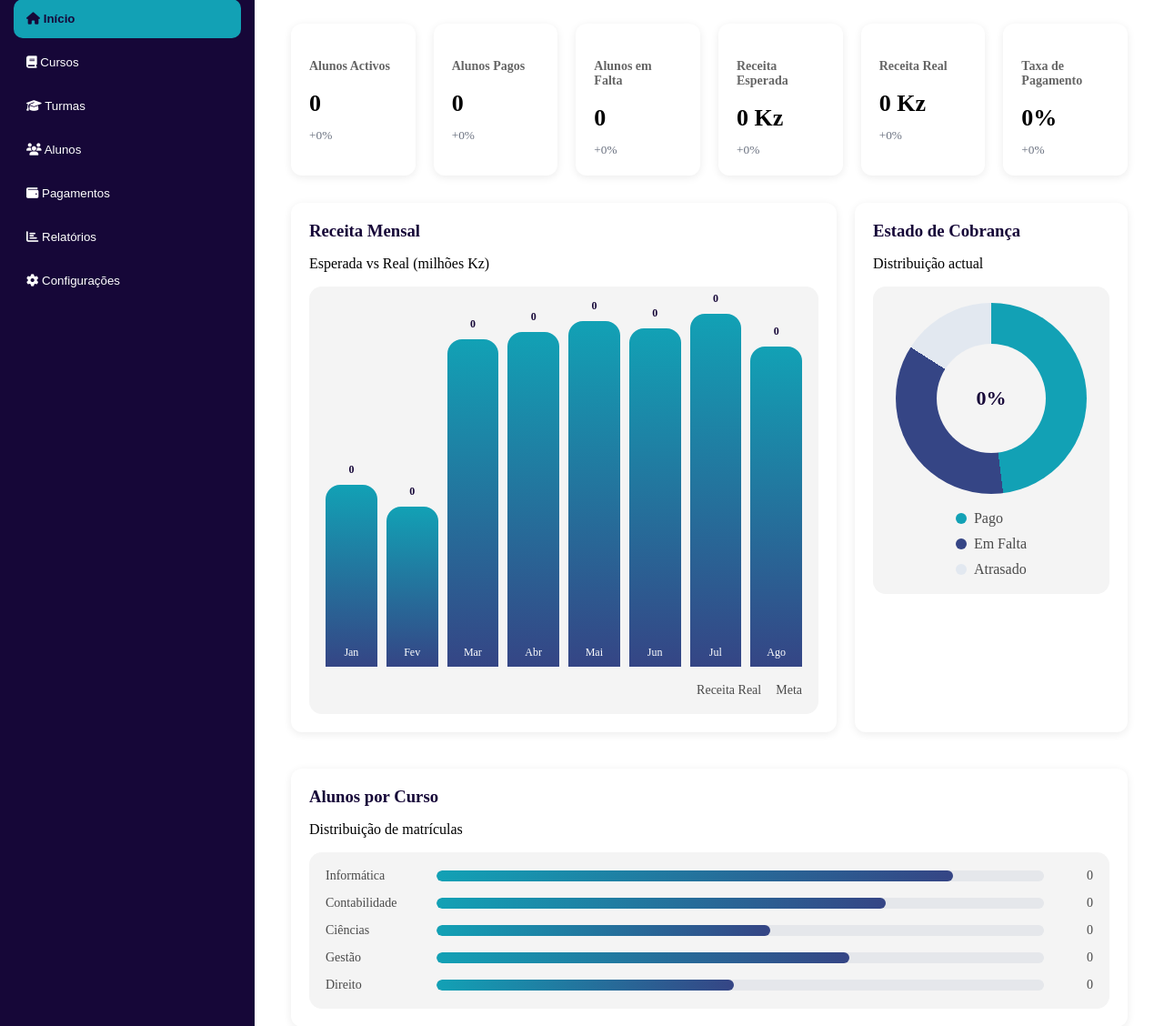
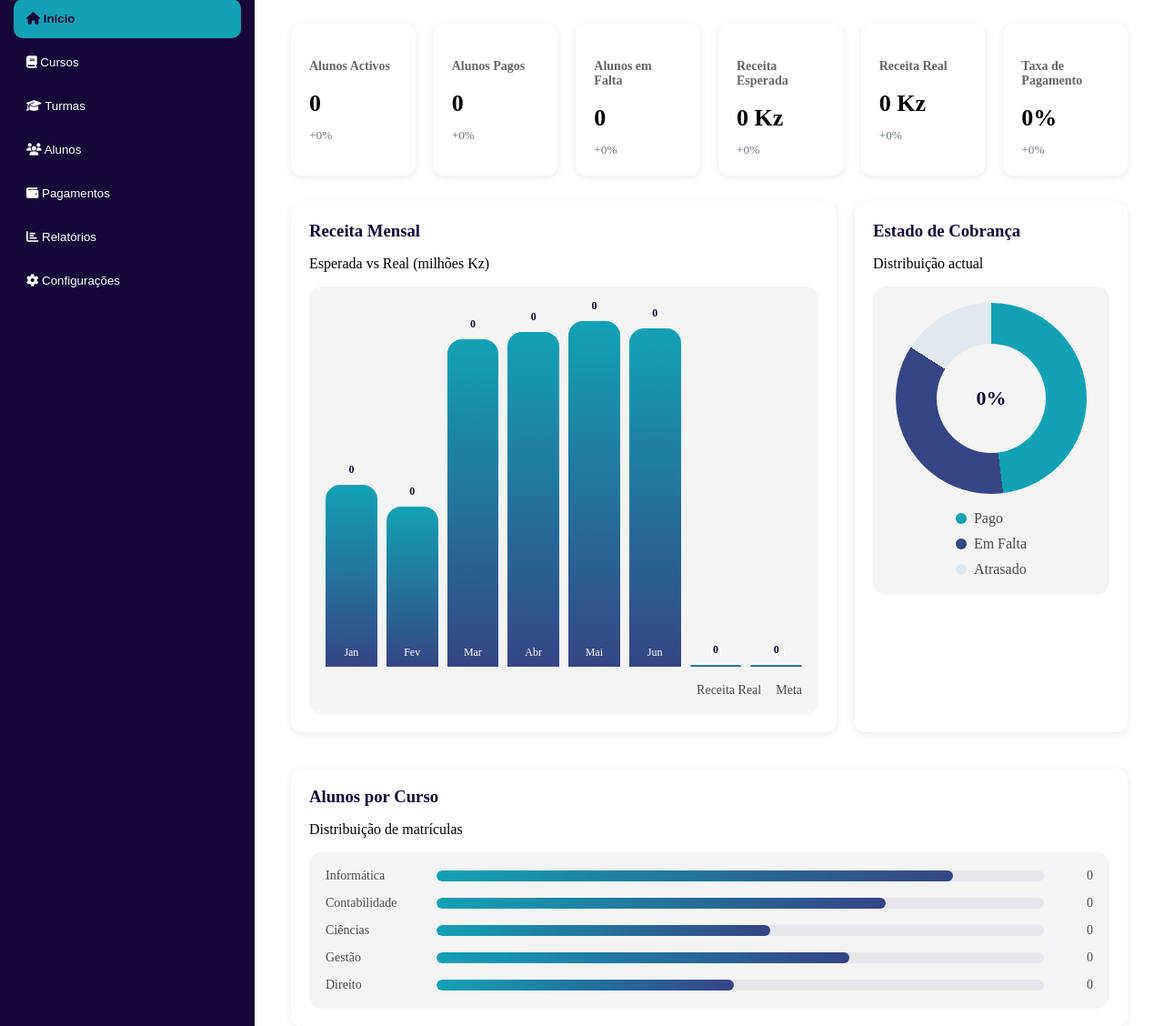
Before and after one commit to Marieth23-cmd/sigep_django, a Django app: page / in a window 1280 px wide. Shown: the part 160-1288 px from the top of the page at 91% size. Run offline with Django 5.2, Linux system fonts and the light colour scheme; data that the repository does not hold is empty.

Commit message:
ultimo de hoje

```diff
--- a/home/templates/inicio.html
+++ b/home/templates/inicio.html
@@ -59,8 +59,8 @@
                     <div class="bar" style="--value: 92%" data-value="0"><span>Abr</span></div>
                     <div class="bar" style="--value: 95%" data-value="0"><span>Mai</span></div>
                     <div class="bar" style="--value: 93%" data-value="0"><span>Jun</span></div>
-                    <div class="bar" style="--value: 97%" data-value="0"><span>Jul</span></div>
-                    <div class="bar" style="--value: 88%" data-value="0"><span>Ago</span></div>
+                    <div class="bar" style="--value: 0.5%" data-value="0"><span>Jul</span></div>
+                    <div class="bar" style="--value: 0.5%" data-value="0"><span>Ago</span></div>
                 </div>
                 <div class="chart-legend">
                     <span>Receita Real</span>
```
